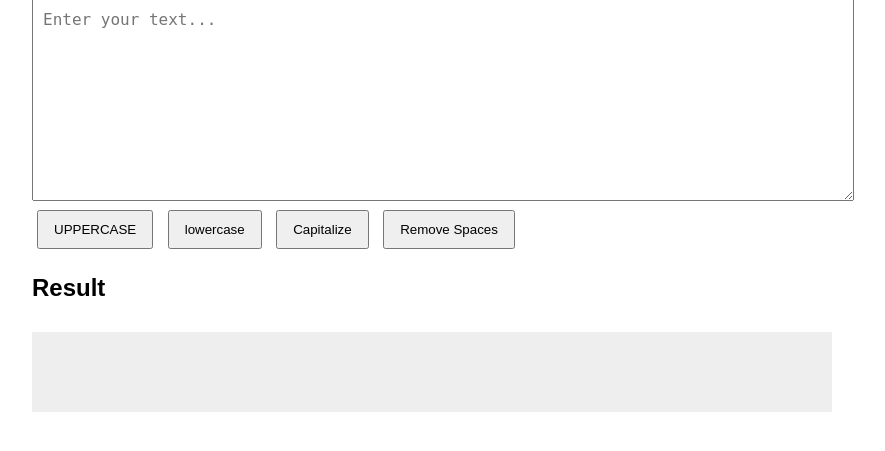
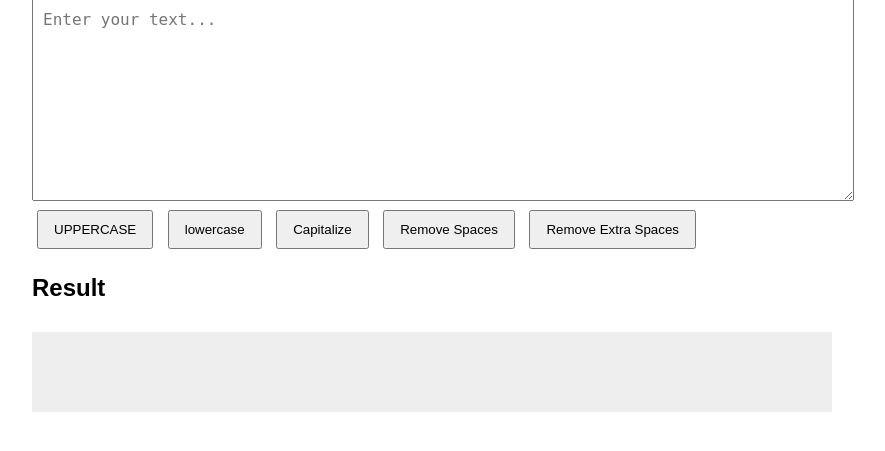
Before and after one commit to Zuyez1/textiles-text-editor, a Flask app: page / in a window 1280 px wide. Shown: the part 185-636 px from the top of the page, without its empty margins (208-1093 px from the left). Run offline with Flask 3, Linux system fonts and the light colour scheme.

Commit message:
Add button for removing extra spaces in text editor

```diff
--- a/templates/index.html
+++ b/templates/index.html
@@ -61,6 +61,10 @@
             Remove Spaces
         </button>
 
+        <button name="action" value="remove_extra_spaces">
+            Remove Extra Spaces
+        </button>
+
     </form>
 
     <h2>Result</h2>
```
